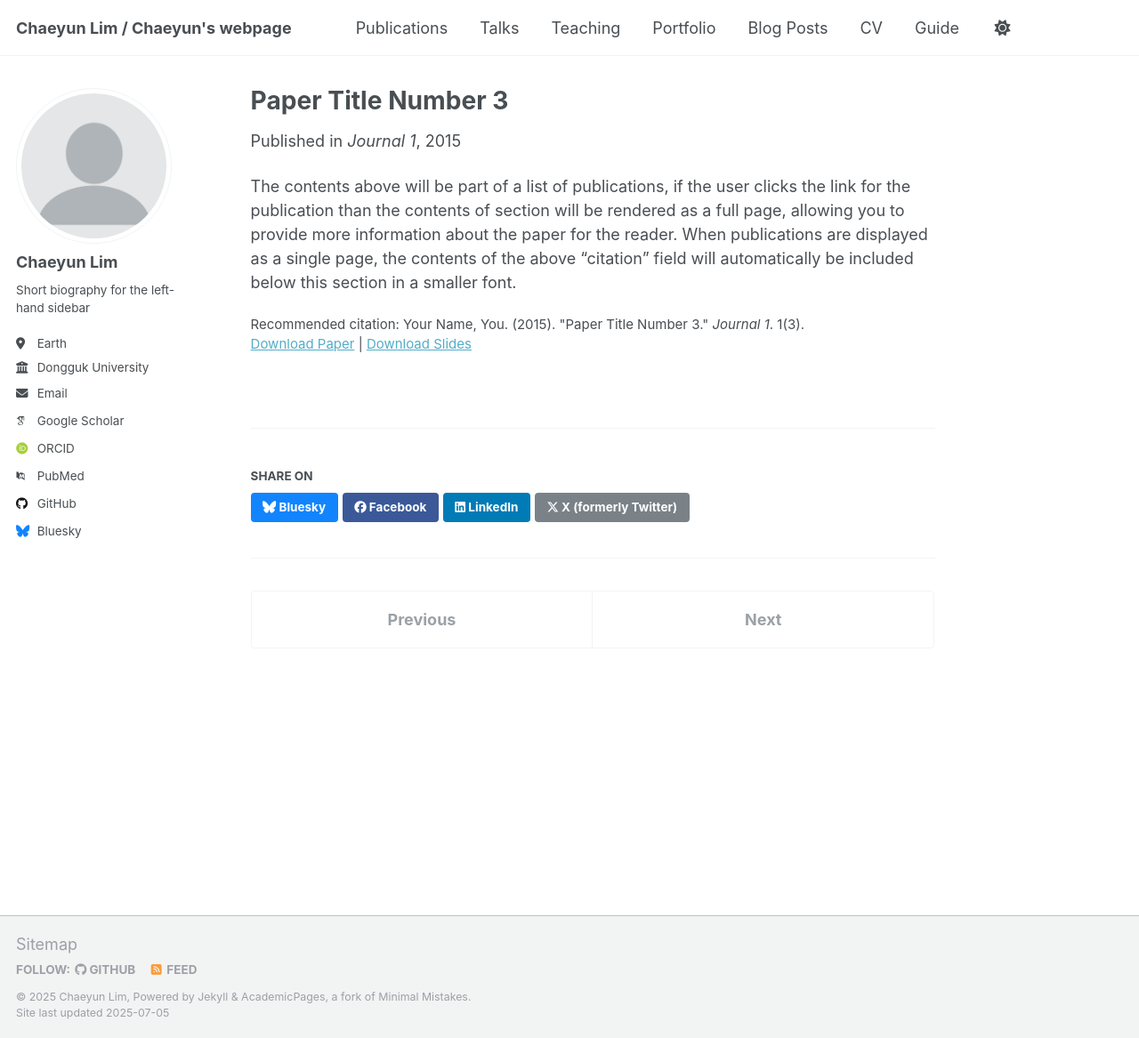
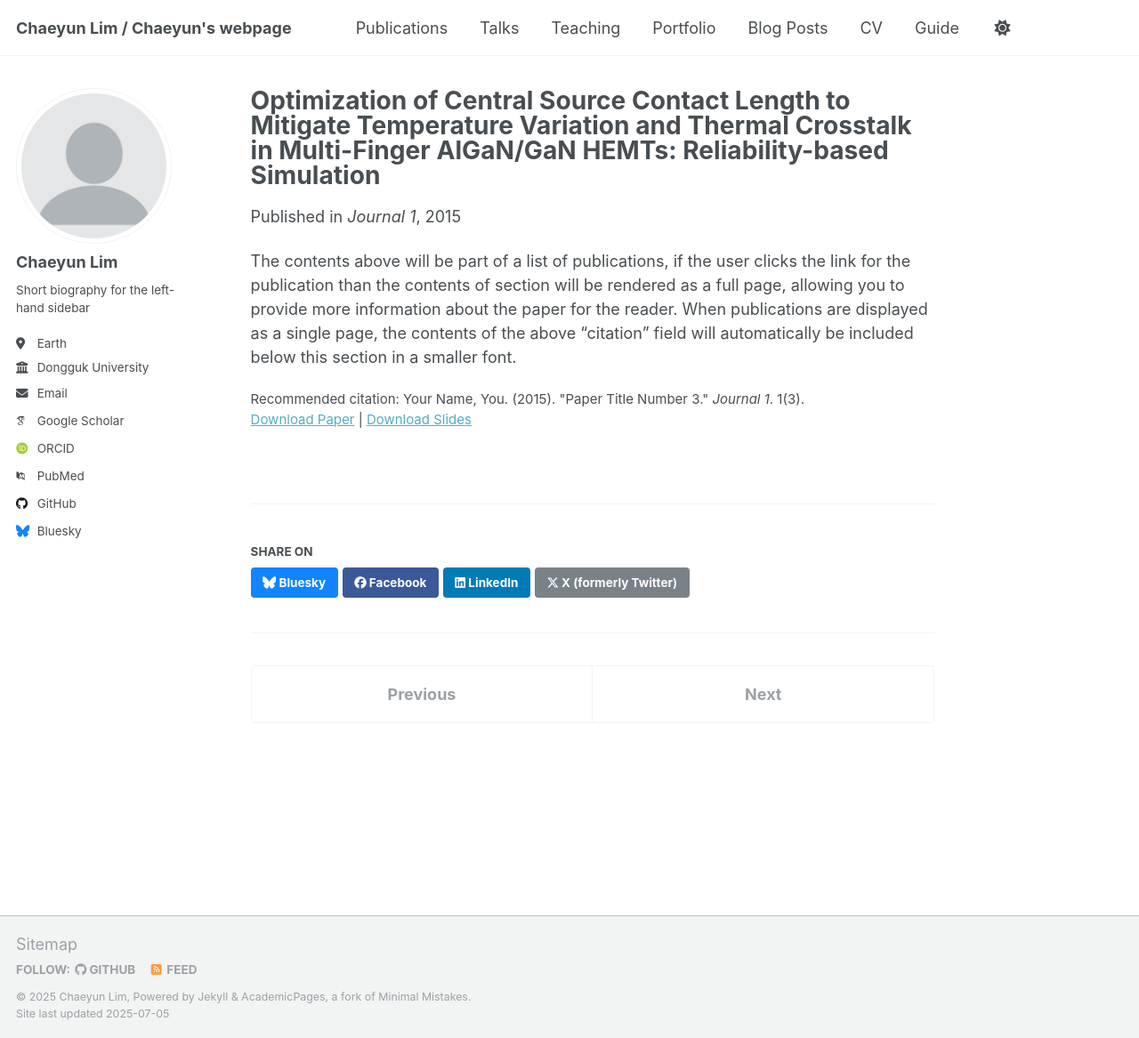
Before and after one commit to Chaeyun97/Chaeyun97.github.io, a Jekyll site: the page built from _publications/2015-10-01-paper-title-number-3.md, in a window 1280 px wide and 1167 px high. Shown: the whole window at 89% size. Built offline with Jekyll 4.4.1, drawn with Linux system fonts in a browser that asks for light colours; some web fonts are replaced; a script that is not in the unit is left out.

Commit message:
Update 2015-10-01-paper-title-number-3.md

```diff
--- a/_publications/2015-10-01-paper-title-number-3.md
+++ b/_publications/2015-10-01-paper-title-number-3.md
@@ -1,5 +1,9 @@
 ---
-title: "Paper Title Number 3"
+title: "Optimization of Central Source Contact
+Length to Mitigate Temperature Variation
+and Thermal Crosstalk in Multi-Finger
+AlGaN/GaN HEMTs: Reliability-based
+Simulation"
 collection: publications
 category: manuscripts
 permalink: /publication/2015-10-01-paper-title-number-3
```
